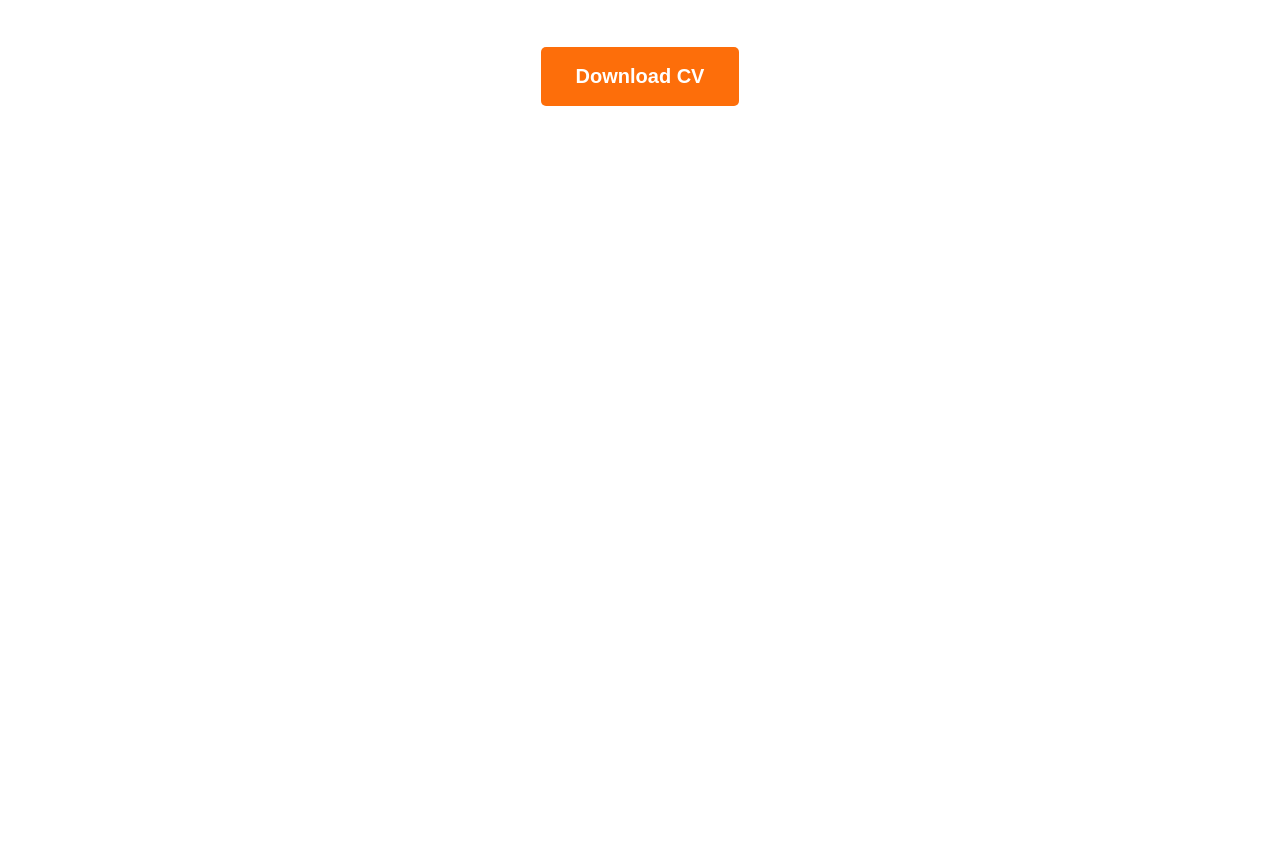
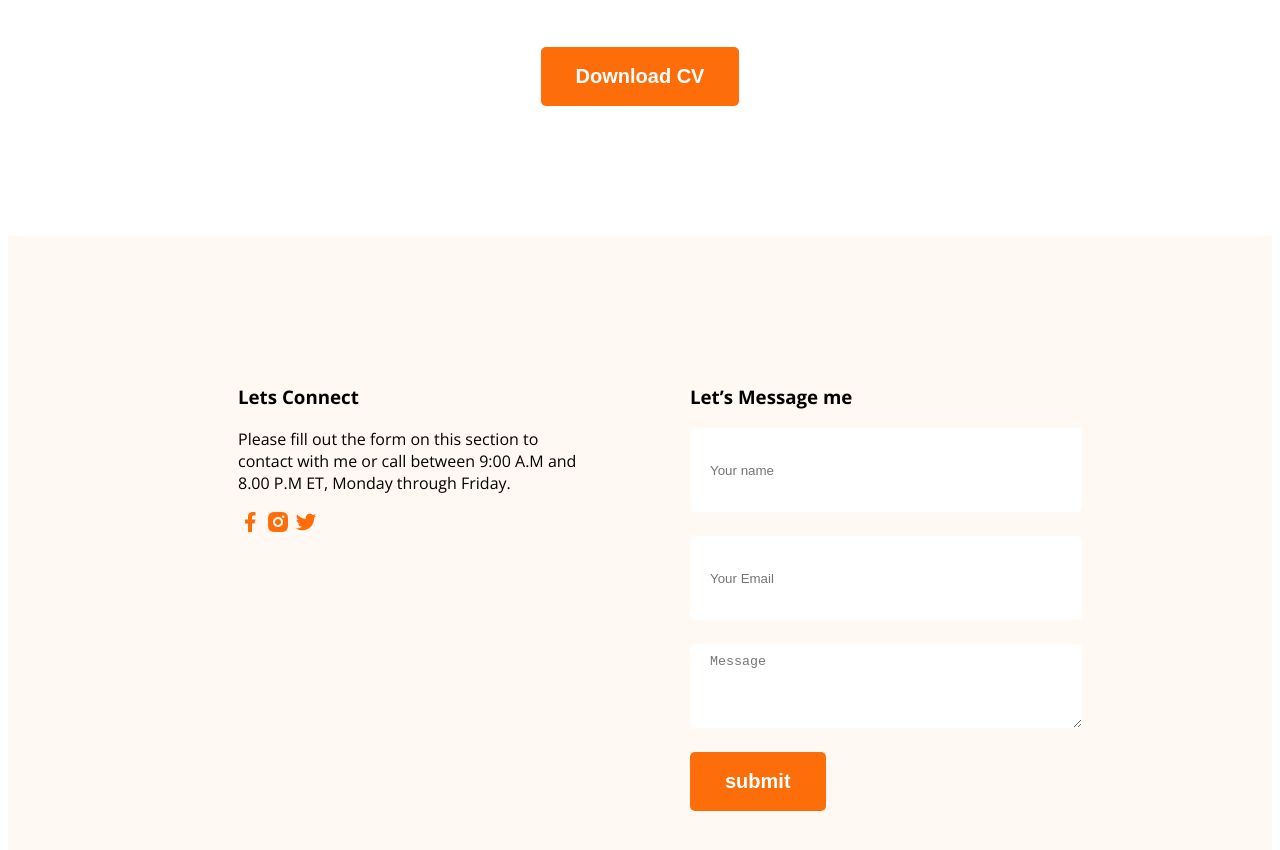
Before and after one commit to Silton07/web-dev-portfolio, a plain HTML site: page index.html in a window 1280 px wide. Shown: the part 4354-5204 px from the top of the page. Before the commit the page ends 4590 px from the top, so only its background shows below. Drawn offline with nearby package versions, Linux system fonts and the light colour scheme.

Commit message:
added all document

```diff
--- a/index.html
+++ b/index.html
@@ -139,8 +139,25 @@ to any of the 1500+ FontAwesome 5 free icons available. Aenean commodo ligula eg
 
         </section>
     </main>
-    <footer>
-
+    <footer class="secondary-bg">
+      <div class="footer-column">
+        <h3 class="section title">Lets Connect</h3>
+        <p>Please fill out the form on this section to contact with me or call between 9:00 A.M and 8.00 P.M ET, Monday through Friday.</p>
+        <div>
+            <a href=""><img src="images/icons/facebook.png" alt=""></a>
+            <a href=""><img src="images/icons/insta.png" alt=""></a>
+            <a href=""><img src="images/icons/twitter.png" alt=""></a>
+        </div>
+      </div>
+      <div class="footer-column">
+        <h3>Let’s Message me</h3>
+        <form action="">
+            <input type="text" name="" id="" placeholder="Your name">
+            <input type="email" name="" id="" placeholder="Your Email">
+            <textarea name="" id="" cols="30" rows="20" placeholder="Message"></textarea>
+            <input class="btn-primary" type="submit" value="submit">
+        </form>
+      </div>
     </footer>
 </body>
 </html>
--- a/style/index.css
+++ b/style/index.css
@@ -138,3 +138,21 @@ margin-bottom: 20px;
 .resume-download-cv{
     margin-top: 50px;
 }
+footer{
+    padding: 130px 230px;
+    display: flex;
+    gap: 100px;
+}
+.footer-column{
+    width: 50%;
+}
+footer input[type="text"], footer input[type="email"], footer textarea{
+    height: 64px;
+    border-radius: 5px;
+    background-color: white;
+    display: block;
+    width: 100%;
+    padding: 10px 20px;
+    margin-bottom: 24px;
+    border: none;
+}
```
